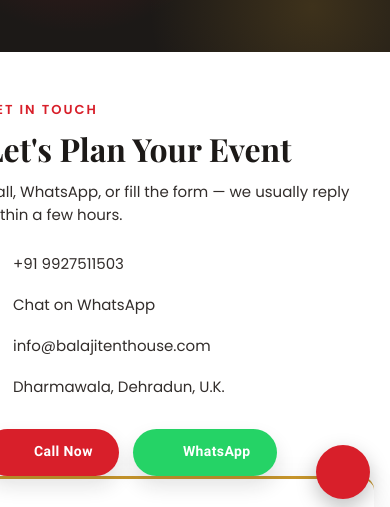
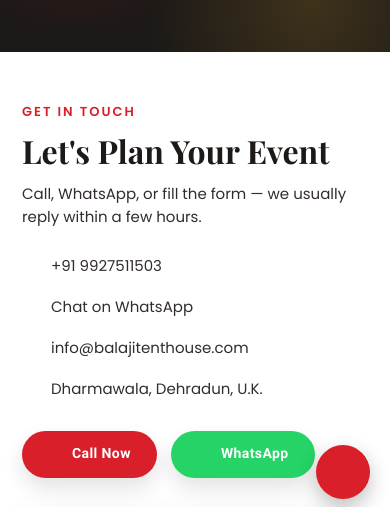
Before and after one commit to vikass2202/balaji-tent-house, a React (Create React App) app: page /contact in a window 390 px wide. Shown: the part 255-762 px from the top of the page. Built offline with nearby package versions, Linux system fonts and the light colour scheme; some icons are missing; a web font is replaced by a local one.

Commit message:
Update contact page

```diff
--- a/src/Component/Contact/Contact.scss
+++ b/src/Component/Contact/Contact.scss
@@ -3,12 +3,19 @@
 .contact_page{
     padding: 80px 0 90px;
     font-family: $font-body;
+    @media(max-width:900px){
+        padding: 50px 0;
+    }
 
     .row{
         max-width: 1224px;
         width: 100%;
         margin: 0 auto;
         padding: 0 16px;
+
+        @media (max-width: 600px){
+            padding: 0 22px;
+        }
     }
 
     .eyebrow{
--- a/src/Component/Contact/Contact.tsx
+++ b/src/Component/Contact/Contact.tsx
@@ -65,7 +65,7 @@ function Contact() {
       <Box className="contact_page">
         <Box className="row">
           <Grid container spacing={4}>
-            <Grid xs={12} md={5}>
+            <Grid item xs={12} md={5}>
               <span className="eyebrow">Get In Touch</span>
               <h2>Let's Plan Your Event</h2>
               <p>Call, WhatsApp, or fill the form — we usually reply within a few hours.</p>
@@ -110,7 +110,7 @@ function Contact() {
               </div>
             </Grid>
 
-            <Grid xs={12} md={7}>
+            <Grid item xs={12} md={7}>
               <Box className="contact_form_wrap">
                 {submitted ? (
                   <div className="form_success">
```
